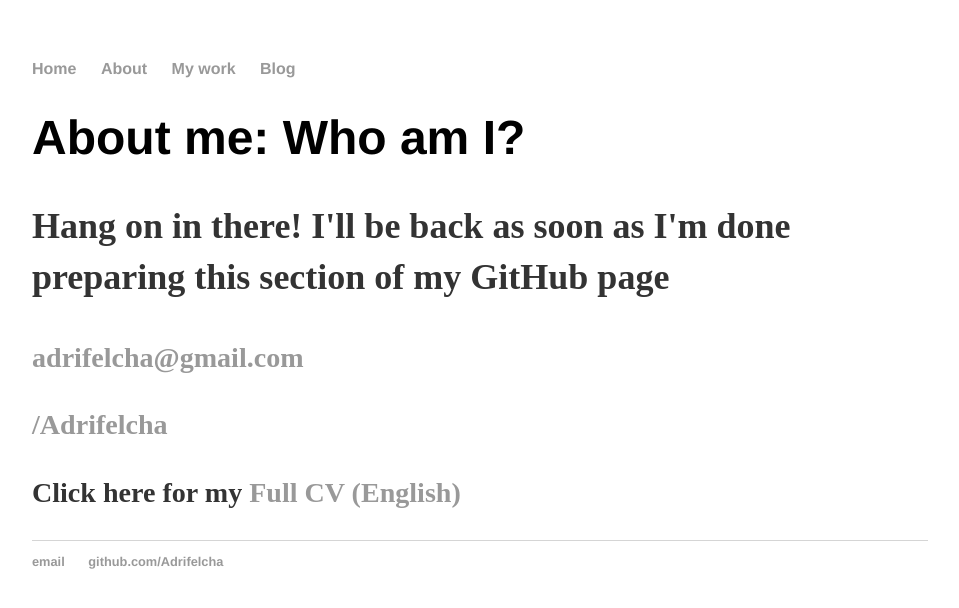
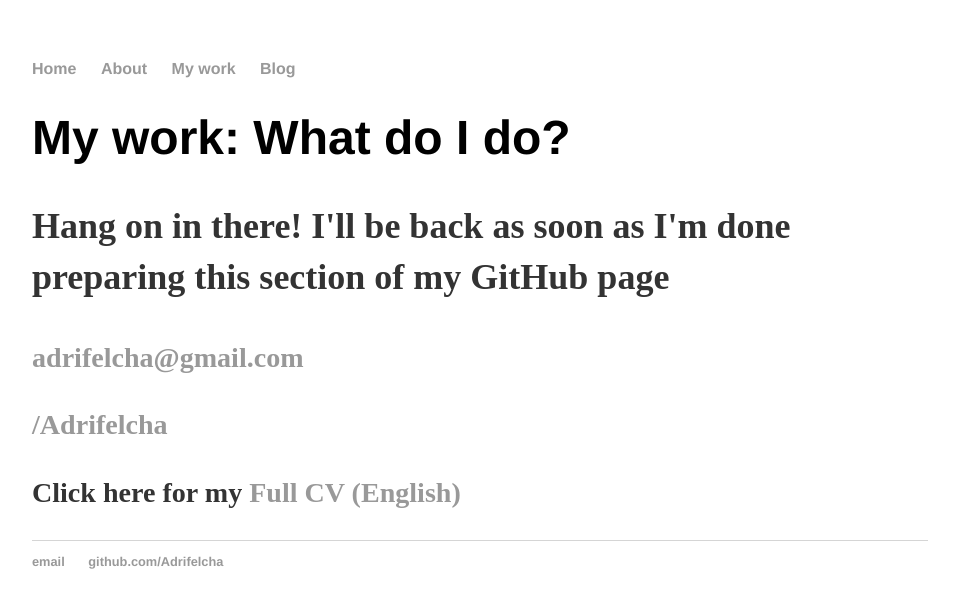
Before and after one commit to Adrifelcha/Adrifelcha-github.io, a Jekyll site: the page built from cv/index.html, in a window 1280 px wide. Shown: the top 608 px of the page, without its empty margins (160-1119 px from the left). Built offline with Jekyll 4.4.1, drawn with Linux system fonts in a browser that asks for light colours.

Commit message:
Update index.html

```diff
--- a/cv/index.html
+++ b/cv/index.html
@@ -4,7 +4,7 @@ title: My work
 ---
 <div class="blurb">
 
-	<h1>About me: Who am I?</h1>
+	<h1>My work: What do I do?</h1>
 
 	<h2>
 	<p> Hang on in there! I'll be back as soon as I'm done preparing this section of my GitHub page</p>
```
